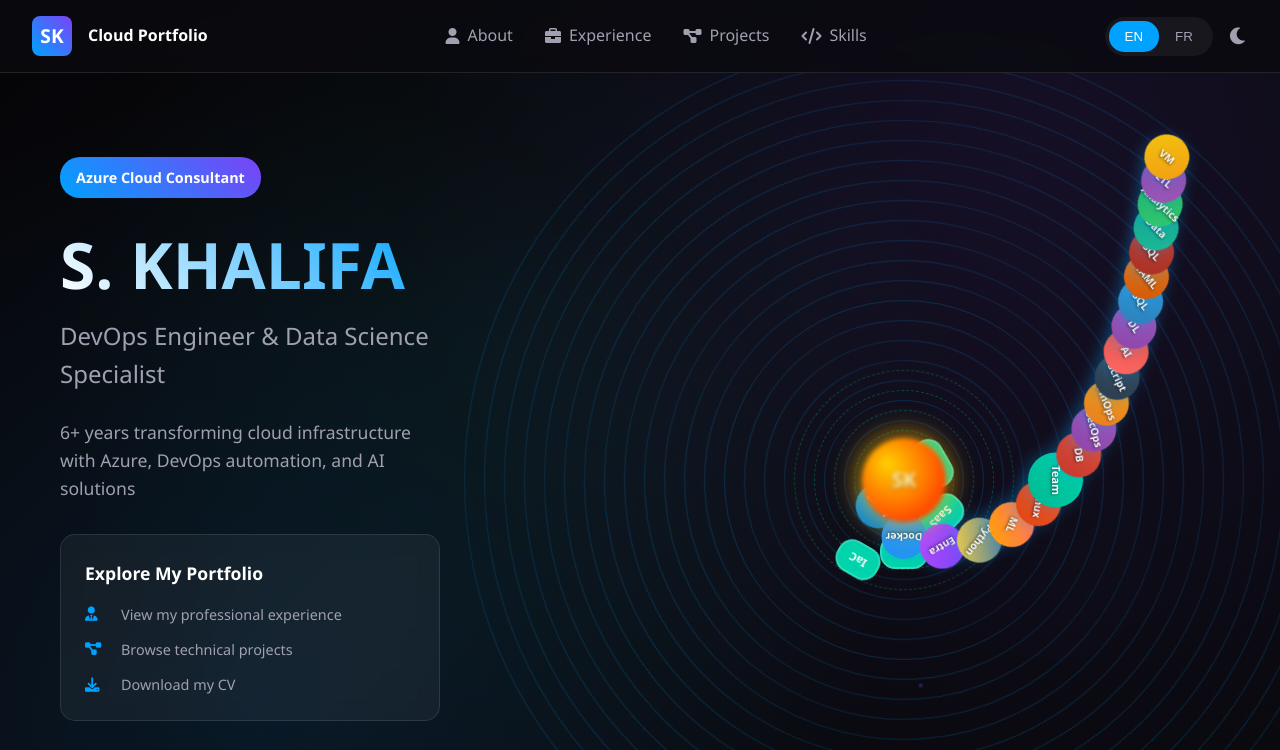
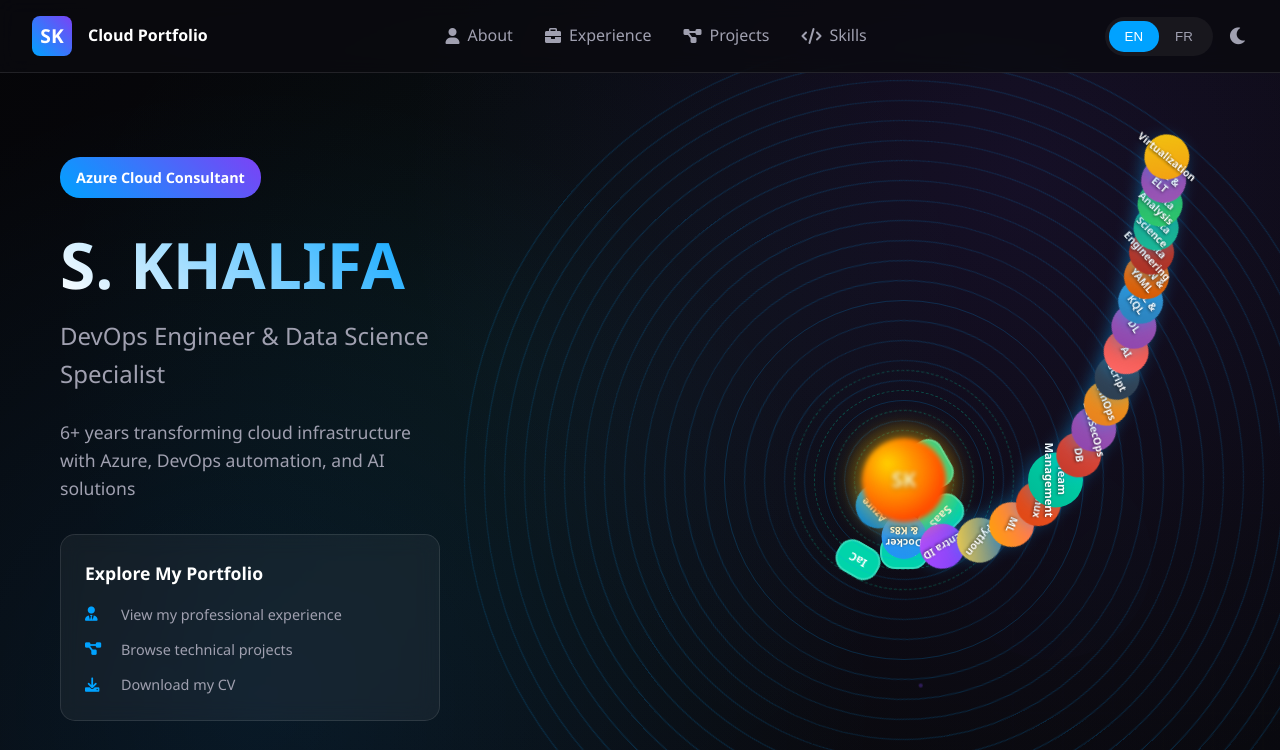
Before and after one commit to Psykali/sk-portofolio-test, a plain HTML site: page index.html in a window 1280 px wide. Shown: the top 750 px of the page. Drawn offline with Linux system fonts and the light colour scheme; no server answers.

Commit message:
Update planet names for clarity and consistency

```diff
--- a/index.html
+++ b/index.html
@@ -131,19 +131,19 @@
                         <!-- All 20 Technology Planets -->
                         <div class="orbit orbit-1">
                             <div class="planet planet-1" data-tooltip="Azure Cloud">
-                                <div class="planet-core">Azure</div>
+                                <div class="planet-core">Azure Cloud</div>
                             </div>
                         </div>
 
                         <div class="orbit orbit-2">
                             <div class="planet planet-2" data-tooltip="Docker & Kubernetes">
-                                <div class="planet-core">Docker</div>
+                                <div class="planet-core">Docker & K8s</div>
                             </div>
                         </div>
 
                         <div class="orbit orbit-3">
                             <div class="planet planet-3" data-tooltip="Entra ID">
-                                <div class="planet-core">Entra</div>
+                                <div class="planet-core">Entra ID</div>
                             </div>
                         </div>
 
@@ -167,7 +167,7 @@
 
                         <div class="orbit orbit-7">
                             <div class="planet planet-7 planet-large" data-tooltip="Team Management">
-                                <div class="planet-core">Team</div>
+                                <div class="planet-core">Team Management</div>
                             </div>
                         </div>
 
@@ -179,7 +179,7 @@
 
                         <div class="orbit orbit-9">
                             <div class="planet planet-9" data-tooltip="DevSecOps">
-                                <div class="planet-core">SecOps</div>
+                                <div class="planet-core">DevSecOps</div>
                             </div>
                         </div>
 
@@ -209,43 +209,43 @@
 
                         <div class="orbit orbit-14">
                             <div class="planet planet-14" data-tooltip="SQL & Database Queries">
-                                <div class="planet-core">SQL</div>
+                                <div class="planet-core">SQL & KQL</div>
                             </div>
                         </div>
 
                         <div class="orbit orbit-15">
                             <div class="planet planet-15" data-tooltip="JSON & YAML Configuration">
-                                <div class="planet-core">YAML</div>
+                                <div class="planet-core">JSON & YAML</div>
                             </div>
                         </div>
 
                         <div class="orbit orbit-16">
-                            <div class="planet planet-16" data-tooltip="MariaDB Database">
-                                <div class="planet-core">SQL</div>
+                            <div class="planet planet-16" data-tooltip="Data Engineering">
+                                <div class="planet-core">Data Engineering</div>
                             </div>
                         </div>
 
                         <div class="orbit orbit-17">
                             <div class="planet planet-17" data-tooltip="Data Science">
-                                <div class="planet-core">Data</div>
+                                <div class="planet-core">Data Science</div>
                             </div>
                         </div>
 
                         <div class="orbit orbit-18">
                             <div class="planet planet-18" data-tooltip="Data Analysis & Engineering">
-                                <div class="planet-core">Analytics</div>
+                                <div class="planet-core">Data Analysis</div>
                             </div>
                         </div>
 
                         <div class="orbit orbit-19">
                             <div class="planet planet-19" data-tooltip="ETL & ELT Processes">
-                                <div class="planet-core">ETL</div>
+                                <div class="planet-core">ETL & ELT</div>
                             </div>
                         </div>
 
                         <div class="orbit orbit-20">
                             <div class="planet planet-20" data-tooltip="Virtualization Technologies">
-                                <div class="planet-core">VM</div>
+                                <div class="planet-core">Virtualization</div>
                             </div>
                         </div>
                     </div>
```
